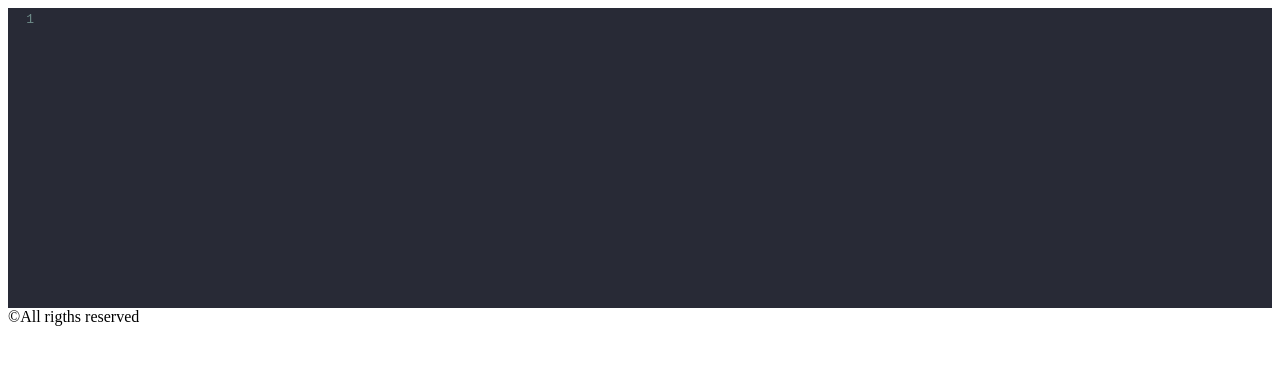
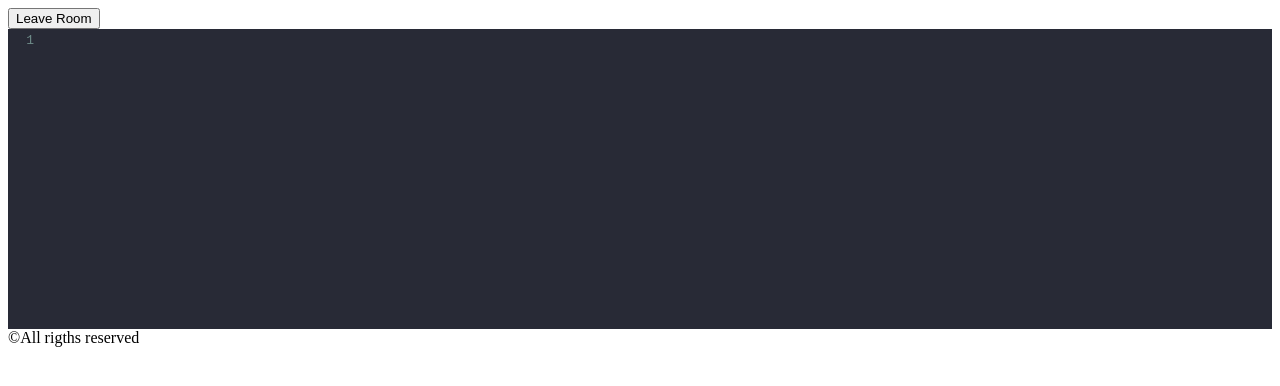
Before and after one commit to AnkitSatyawali/Collaborative-Code-Editor, a website with bundled scripts: page public/index.html in a window 1280 px wide. Both pictures are taken after a click on the button "Connect to client". Built offline with nearby package versions, Linux system fonts and the light colour scheme; files whose address does not match are found by name.

Commit message:
Added leaving the room button

```diff
--- a/public/index.html
+++ b/public/index.html
@@ -23,6 +23,7 @@
             <button class="marginTop" onclick="connectClient()">Connect to client</button>
         </div>
         <div id="editor">
+            <button class="marginTop" onclick="disconnectClient()">Leave Room</button>
             <textarea id="Editor"></textarea>
         </div>
         <div>&copy;All rigths reserved</div>
--- a/public/script.js
+++ b/public/script.js
@@ -3,7 +3,7 @@ var editorRef = null;
 var roomID = null;
 
 $(document).ready(() => {
-    $('#Editor').hide();
+    $('#editor').hide();
 });
 
 function initializeEditor() {
@@ -39,7 +39,7 @@ function connectClient() {
     console.log(roomID);
     socket.emit("join",{roomId:roomID});
     $("#main").hide();
-    $('#Editor').show();
+    $('#editor').show();
     initializeEditor();
 }
 
@@ -56,3 +56,9 @@ function syncCodeWithEditor(code) {
     console.log(code.code);
     editorRef.setValue(code.code);
 }
+
+function disconnectClient(){
+    socket.emit("end", {roomId: roomID});
+    $('#editor').hide();
+    $("#main").show();
+}
--- a/socketio.js
+++ b/socketio.js
@@ -17,6 +17,11 @@ const socketHandler =  {
                     code
                 });
             });
+
+            socket.on("end", ({roomId}) => {
+                console.log("user left the room: "+ roomId)
+                socket.disconnect(0)
+            })
         });
     }
 };
```
